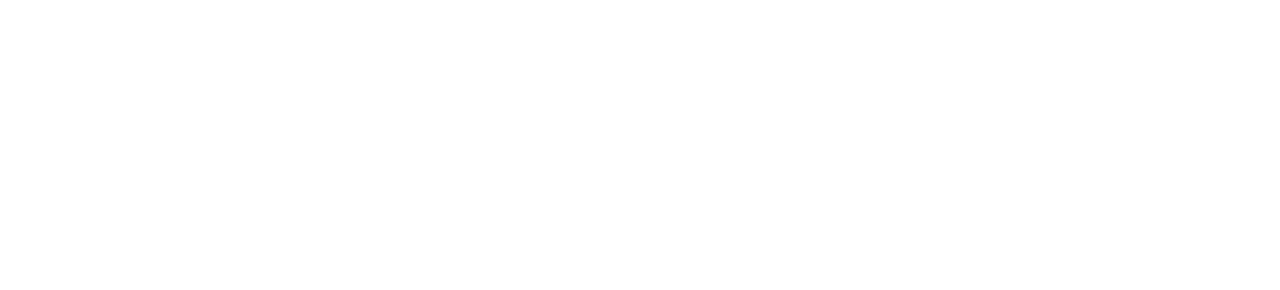
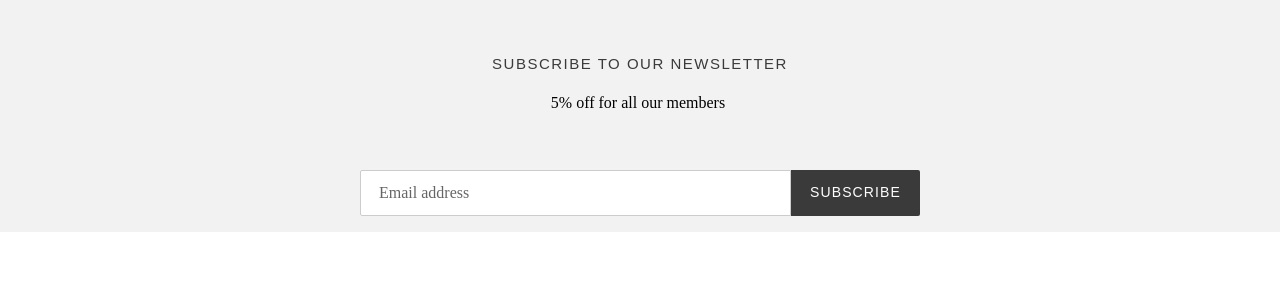
Before and after one commit to B-Sarmiento/switchbladezco, a plain HTML site: page index.html in a window 1280 px wide. Drawn offline with Linux system fonts and the light colour scheme; a web font is replaced by a local one.

Commit message:
Update index.html

```diff
--- a/index.html
+++ b/index.html
@@ -77,6 +77,42 @@
 
     document.documentElement.className = document.documentElement.className.replace('no-js', 'js');
     </script>
+     <div class="page-container drawer-page-content" id="PageContainer">
+
+    <main class="main-content js-focus-hidden" id="MainContent" role="main" tabindex="-1">
+      <!-- BEGIN content_for_index --><div id="shopify-section-1597102094132" class="shopify-section index-section index-section--flush"><div class="newsletter-section index-section--newsletter-background">
+  <div class="page-width">
+    <div class="section-header text-center">
+
+        <h2 class="h2">Subscribe to our newsletter</h2>
+
+
+        <div class="rte"><p>5% off for all our members&nbsp;</p></div>
+
+    </div><form method="post" action="/contact#Contact_1597102094132" id="Contact_1597102094132" accept-charset="UTF-8" class="contact-form form-single-field" novalidate="novalidate"><input type="hidden" name="form_type" value="customer" /><input type="hidden" name="utf8" value="✓" />
+<input type="hidden" name="contact[tags]" value="newsletter">
+      <div class="input-group ">
+        <input type="email"
+          name="contact[email]"
+          id="Contact_1597102094132-email"
+          class="input-group__field"
+          value=""
+          placeholder="Email address"
+          aria-label="Email address"
+          aria-required="true"
+          autocorrect="off"
+          autocapitalize="off"
+
+          >
+        <span class="input-group__btn">
+          <button type="submit" class="btn" name="commit">
+            <span>Subscribe</span>
+          </button>
+        </span>
+      </div>
+    </form>
+  </div>
+</div>
   </head>
   <div>
   </div>
```
